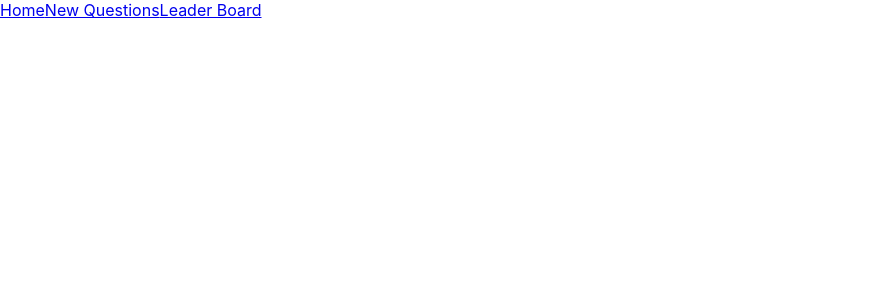
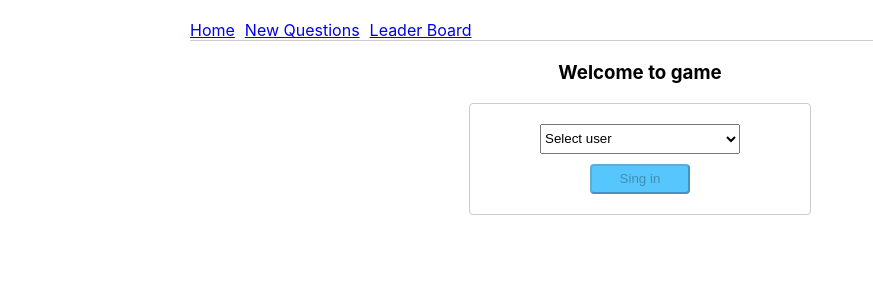
Before and after one commit to glibenko/react-redux-exam, a React (Create React App) app: page /login in a window 1280 px wide. Shown: the top 300 px of the page, without its empty margins (0-873 px from the left). Built offline with nearby package versions, Linux system fonts and the light colour scheme.

Commit message:
add css, Nav, TabBar, Question

```diff
--- a/package.json
+++ b/package.json
@@ -3,7 +3,6 @@
   "version": "0.1.0",
   "private": true,
   "dependencies": {
-    "@material-ui/core": "^4.9.0",
     "@testing-library/jest-dom": "^4.2.4",
     "@testing-library/react": "^9.4.0",
     "@testing-library/user-event": "^7.2.1",
--- a/src/components/App.css
+++ /dev/null
@@ -1,38 +0,0 @@
-.App {
-  text-align: center;
-}
-
-.App-logo {
-  height: 40vmin;
-  pointer-events: none;
-}
-
-@media (prefers-reduced-motion: no-preference) {
-  .App-logo {
-    animation: App-logo-spin infinite 20s linear;
-  }
-}
-
-.App-header {
-  background-color: #282c34;
-  min-height: 100vh;
-  display: flex;
-  flex-direction: column;
-  align-items: center;
-  justify-content: center;
-  font-size: calc(10px + 2vmin);
-  color: white;
-}
-
-.App-link {
-  color: #61dafb;
-}
-
-@keyframes App-logo-spin {
-  from {
-    transform: rotate(0deg);
-  }
-  to {
-    transform: rotate(360deg);
-  }
-}
--- a/src/components/App.js
+++ b/src/components/App.js
@@ -5,9 +5,7 @@ import LoginPage from './LoginPage';
 import { getUsers } from '../actions/users';
 import { logOut } from '../actions/authedUser';
 import HomePage from './HomePage';
-
-
-import './App.css';
+import Nav from './Nav';
 
 const App = ({ history, users, authedUser, dispatch }) => {
 
@@ -18,37 +16,24 @@ const App = ({ history, users, authedUser, dispatch }) => {
     }
   }, [users.data, dispatch]);
 
-  // useEffect(() => {
-  //   console.count('authedUser', history);
-  //   if (authedUser) {
-  //     history.push('/home');
-  //   } else {
-  //     history.push('/');
-  //   }
-  // }, [authedUser, history])
+  useEffect(() => {
+    console.count('authedUser', history);
+    if (authedUser) {
+      history.push('/');
+    } else {
+      history.push('/login');
+    }
+  }, [authedUser, history])
 
   if (users.loading || !users.data) {
-    return <div> loading... </div>
+    return <div className="loader"> loading... </div>
   }
 
   return (
-    <div>
-      <div>
-        <NavLink to="/home">Home</NavLink>
-        <NavLink to="/home">New Questions</NavLink>
-        <NavLink to="/home">Leader Board</NavLink>
-        {authedUser && (
-          <>
-            <div>{authedUser}</div>
-            <button onClick={() => dispatch(logOut())}>
-              log out
-            </button>
-          </>
-        )}
-      </div>
-      {/* <Route exact path="/" component={LoginPage} /> */}
+    <div className="container">
+      <Nav logOut={logOut} dispatch={dispatch} authedUser={authedUser} />
+      <Route exact path="/login" component={LoginPage} />
       <Route exact path="/" component={HomePage} />
-
     </div>
   );
 }
--- a/src/components/HomePage.js
+++ b/src/components/HomePage.js
@@ -1,27 +1,37 @@
-import React, { useEffect } from 'react';
+import React, { useEffect, useState } from 'react';
 import { connect } from 'react-redux';
 import { getQuestions } from '../actions/questions';
+import TabBar from './TabBar';
+import QuestionsList from './QuestionsList';
 
 function HomePage({ questions, dispatch }) {
+  const [tab, setTab] = useState('unanswered');
 
   useEffect(() => {
     if (!questions.data) {
-    dispatch(getQuestions());
+      dispatch(getQuestions());
     }
 
-  }, [questions.data, dispatch])
+  }, [questions.data, dispatch]);
+
+  if (!questions.data || questions.loading) {
+    return <div className="loader"> loading... </div>
+  }
 
   return (
-    <div>
-      <div>Would You Rather?</div>
-
+    <div style={{ width: 600, margin: '0 auto' }}>
+      <TabBar tab={tab} setTab={setTab} />
+      {tab === 'answered'
+        ? (
+          <QuestionsList type="answered" />
+        ) : (
+          <QuestionsList type="unanswered" />
+        )}
     </div>
   )
 }
 
-const mapStateToProps = ({ users, authedUser, questions }) => ({
-  users,
-  authedUser,
+const mapStateToProps = ({ questions }) => ({
   questions
 });
 
--- a/src/components/LoginPage.js
+++ b/src/components/LoginPage.js
@@ -4,7 +4,7 @@ import SingForm from './SingForm';
 const LoginPage = () =>  {
   return (
     <div>
-      <div> welcome to game </div>
+      <h3> Welcome to game </h3>
       <SingForm />
     </div>
   )
--- /dev/null
+++ b/src/components/Nav.js
@@ -0,0 +1,24 @@
+import React from 'react';
+import { NavLink } from 'react-router-dom';
+
+function Nav({ logOut, authedUser, dispatch }) {
+  return (
+    <div className="menu">
+      <div>
+        <NavLink to="/">Home</NavLink>
+        <NavLink to="/home">New Questions</NavLink>
+        <NavLink to="/home">Leader Board</NavLink>
+      </div>
+      {authedUser && (
+        <div>
+          <div>{authedUser}</div>
+          <button onClick={() => dispatch(logOut())}>
+            log out
+          </button>
+        </div>
+      )}
+    </div>
+  )
+}
+
+export default Nav
--- /dev/null
+++ b/src/components/QuestionsList.js
@@ -0,0 +1,42 @@
+import React from 'react';
+import { connect } from 'react-redux';
+import Question from './Question';
+
+const QuestionsList = ({ list }) => {
+
+  if (!list.length) {
+    return <div>Empty</div>
+  }
+
+  return (
+    <div>
+      {list.map(el => (
+        <Question
+          key={el.id}
+          author={el.author}
+        />
+      ))}
+    </div>
+  )
+}
+
+const mapStateToProps = ({ users, questions, authedUser }, { type }) => {
+  if (!authedUser) {
+    return {}
+  }
+  const user = users.data[authedUser];
+  const answered = Object.keys(user.answers);
+  let list = [];
+  if (type === 'answered') {
+    list = answered.map(el => questions.data[el])
+  } else {
+    const unanswered =  Object.keys(questions.data).filter(el => !el.includes(answered));
+    list = unanswered.map(el => questions.data[el])
+  }
+
+  return {
+    list
+  }
+}
+
+export default connect(mapStateToProps)(QuestionsList)
--- a/src/components/SingForm.js
+++ b/src/components/SingForm.js
@@ -12,9 +12,9 @@ function SingForm({ users, dispatch }) {
   }
 
   return (
-    <div>
-      <form onSubmit={onSubmit}>
+    <form className="sing-form" onSubmit={onSubmit}>
       <select
+        className="select"
         value={user}
         onChange={(e) => handleUser(e.target.value)}
       >
@@ -24,13 +24,14 @@ function SingForm({ users, dispatch }) {
         )}
       </select>
       <button
+        style={{ marginTop: 10 }}
+        className="btn"
         onSubmit={onSubmit}
         disabled={!user.length}
       >
         Sing in
       </button>
     </form>
-    </div>
   )
 }
 
--- /dev/null
+++ b/src/components/TabBar.js
@@ -0,0 +1,22 @@
+import React from 'react';
+
+function TabBar({ tab, setTab }) {
+  return (
+    <div className="tabs">
+      <div
+        className={tab === 'unanswered' ? 'active' : ''}
+        onClick={() => tab !== 'unanswered' && setTab('unanswered')}
+      >
+          unanswered
+      </div>
+      <div
+        className={tab === 'answered' ? 'active' : ''}
+        onClick={() => tab !== 'answered' && setTab('answered')}
+      >
+        answered
+      </div>
+    </div>
+  )
+}
+
+export default TabBar
--- a/src/index.css
+++ b/src/index.css
@@ -11,3 +11,64 @@ code {
   font-family: source-code-pro, Menlo, Monaco, Consolas, 'Courier New',
     monospace;
 }
+
+.container {
+  width: 100%;
+  height: 100%;
+  max-width: 900px;
+  text-align: center;
+  margin: 0 auto;
+}
+
+.loader {
+  text-align: center;
+  margin-top: 50px;
+}
+
+.menu {
+  margin: 20px 0px;
+  border-bottom: 1px solid #ccc;
+  display: flex;
+  justify-content: space-between;
+}
+
+.menu a {
+  margin-right: 10px;
+}
+
+.sing-form {
+  width: 300px;
+  border: 1px solid #ccc;
+  padding: 20px;
+  border-radius: 4px;
+  margin: 0 auto;
+  display: flex;
+  flex-direction: column;
+  align-items: center;
+}
+
+.select {
+  width: 200px;
+  height: 30px;
+}
+
+.btn {
+  width: 100px;
+  height: 30px;
+  border-radius: 4px;
+  background: #57c6fd;
+}
+
+.tabs {
+  display: flex;
+}
+
+.tabs div {
+  border: 1px solid #ccc;
+  width: 100%;
+  padding: 10px 0;
+}
+
+.tabs .active {
+  background: #57c6fd;
+}
```
Also changed, not shown: src/components/Qeustion.js (added, +18 -0 lines). Lines whose indentation alone changed are shown as unchanged.
